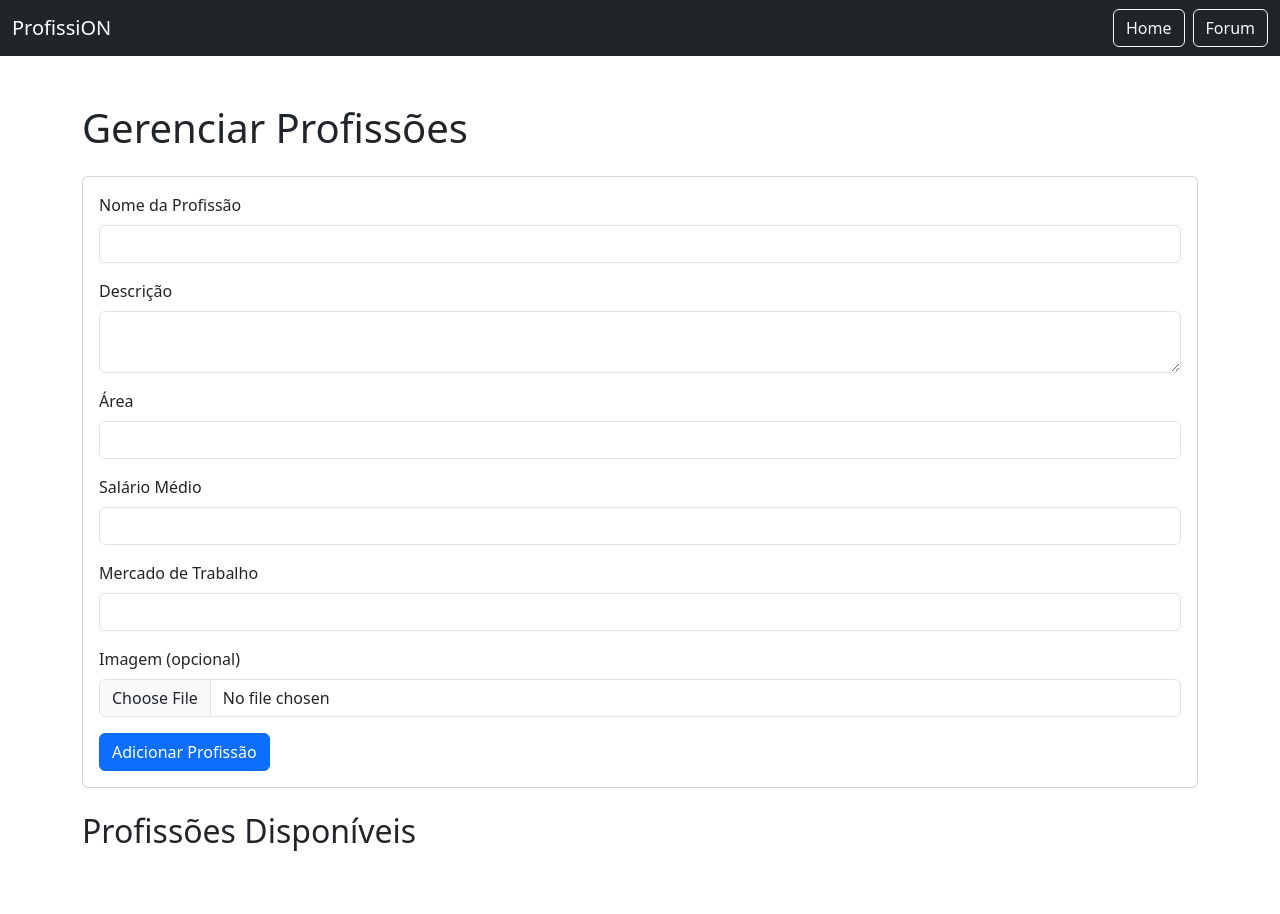
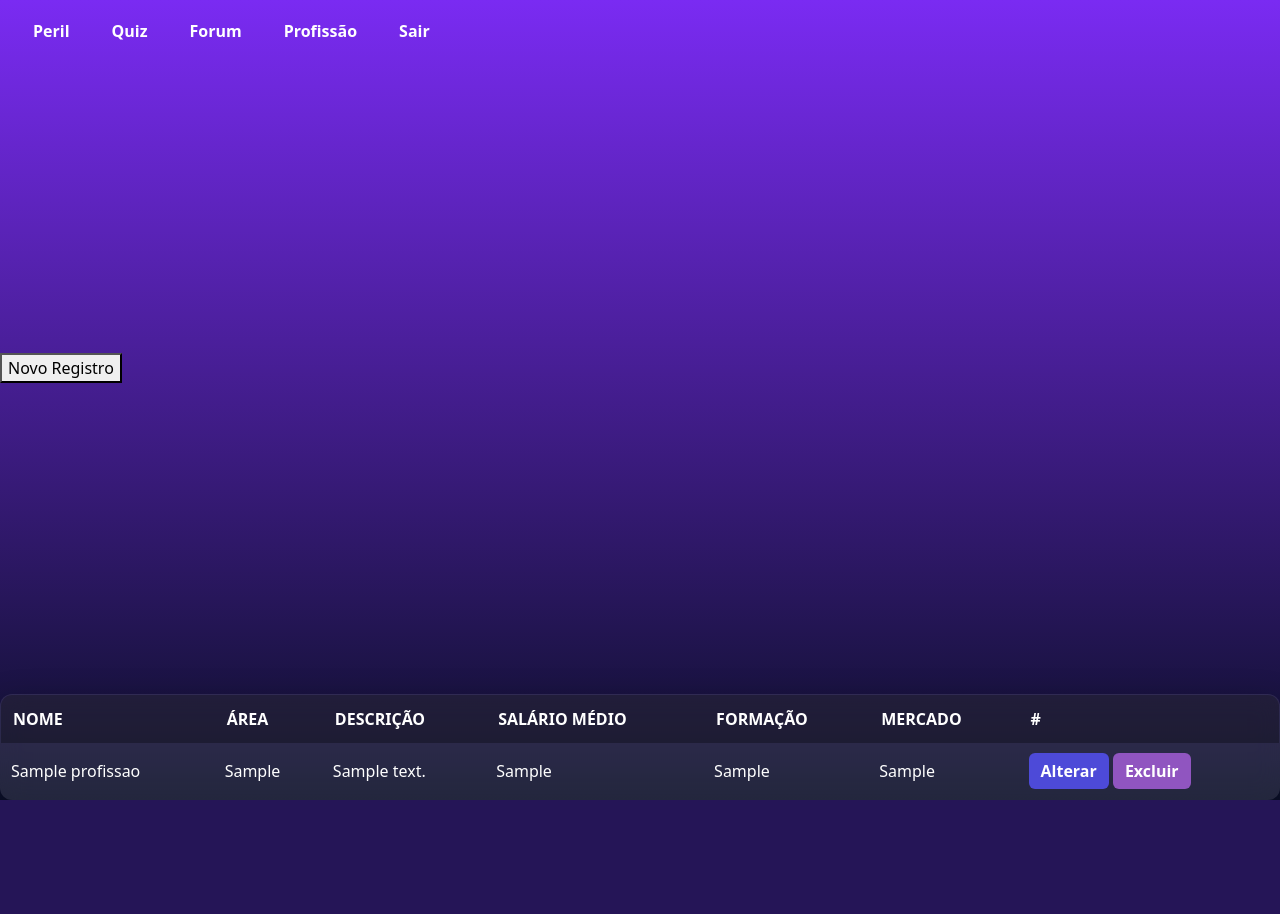
Before and after one commit to Isabelle-12/ProfissiON, a PHP site: page /html/profissao.html in a window 1280 px wide. After the commit the page ends 800 px from the top, so only its background shows below. Run offline with PHP 8.4, Linux system fonts and the light colour scheme; tables that the repository leaves empty or names only in its code hold one stand-in row (values such as "Sample post").

Commit message:
feat: add profession files (GET, create, delete); review required

```diff
--- a/css/profissao.css
+++ b/css/profissao.css
@@ -1,20 +1,106 @@
-.card-profissao {
-    margin-bottom: 20px;
+body {
+    min-height: 100vh;
+    background: linear-gradient(180deg, #7a2bf2, #0b0f27);
+    color: #fff;
+    display: flex;
+    flex-direction: column;
+    justify-content: space-between;
+    overflow-x: hidden;
 }
 
-.card-profissao .card-body {
-    height: 100%;
+/* === NAVBAR === */
+
+.card{
+    background: rgba(255, 255, 255, 0.1);
+    backdrop-filter: blur(15px);
+    -webkit-backdrop-filter: blur(15px);
+    border: 1px solid rgba(255, 255, 255, 0.2);
+    box-shadow: 0 8px 32px rgba(0, 0, 0, 0.25);
+    color: #fff;
 }
 
-.card-profissao h5 {
+.navbar button {
+    display: flex;
+    background-color: transparent;
+    /* fundo transparente */
+    color: white;
+    /* cor do texto */
+    border: none;
+    /* sem borda */
+    padding: 8px 18px;
+    margin: 3px;
+    font-weight: 600;
+    cursor: pointer;
+    transition: all 0.3s ease;
+    gap: 10px;
+
+}
+
+/* Efeito hover */
+.navbar button:hover {
+    color: #0b0f27;
+    transform: scale(1.05);
+    /* leve aumento */
+}
+
+/* Remove o estilo padrão do botão */
+.navbar button:focus {
+    outline: none;
+    box-shadow: none;
+}
+/* === TABELA ESTILO GLASSMORPHISM === */
+.tabela-profissao {
+    width: 100%;
+    border-collapse: collapse;
+    border-radius: 12px;
+    overflow: hidden;
+    margin-top: 20px;
+
+    /* mesmo estilo do .card */
+    background: rgba(255, 255, 255, 0.1);
+    backdrop-filter: blur(12px);
+    -webkit-backdrop-filter: blur(12px);
+    border: 1px solid rgba(255, 255, 255, 0.25);
+    box-shadow: 0 8px 32px rgba(0, 0, 0, 0.25);
+    color: #fff;
+}
+
+.tabela-profissao th {
+    background: rgba(0, 0, 0, 0.3);
+    padding: 12px;
+    text-transform: uppercase;
+}
+
+.tabela-profissao td {
+    padding: 10px;
+}
+
+.tabela-profissao tbody tr:hover {
+    background: rgba(255, 255, 255, 0.15);
+    cursor: pointer;
+    transition: 0.2s;
+}
+
+/* Botões da tabela */
+.btn-acao {
+    padding: 6px 12px;
+    border-radius: 6px;
+    border: none;
+    cursor: pointer;
+    transition: 0.3s;
     font-weight: bold;
 }
 
-.card-profissao p {
-    font-size: 0.9rem;
+.btn-alterar {
+    background: #4d4ad8;
+    color: #ffffff;
 }
 
-.card-img-top {
-    max-height: 200px;
-    object-fit: cover;
+.btn-excluir {
+    background: #9055c0;
+    color: #fff;
 }
+
+.btn-acao:hover {
+    transform: scale(1.05);
+}
--- a/html/cadastro.html
+++ b/html/cadastro.html
@@ -12,7 +12,7 @@
 
 <body>
 
-    <div class="card mx-auto" style="width:800px; height: 480px; margin-top: 100px;" class="card">
+    <div class="card mx-auto" style="width:800px; height: 530px; margin-top: 100px;" class="card">
         <div class="card-body d-flex">
             <div>
                 <div class="flex-fill me-3 d-flex align-items-center" style="margin-top: 0px;">
@@ -64,6 +64,9 @@
     <script src="https://cdn.jsdelivr.net/npm/bootstrap@5.3.8/dist/js/bootstrap.bundle.min.js"
         integrity="sha384-FKyoEForCGlyvwx9Hj09JcYn3nv7wiPVlz7YYwJrWVcXK/BmnVDxM+D2scQbITxI"
         crossorigin="anonymous"></script>
+
+
+
 </body>
 
 </html>
--- a/html/home_logado.html
+++ b/html/home_logado.html
@@ -22,6 +22,9 @@
                 </li>
                 <li class="nav-item">
                     <button onclick="window.location.href='../html/forum.html'">Forum</button>
+                </li>
+                <li class="nav-item">
+                    <button onclick="window.location.href='../html/profissao.html'">Profissão</button>
                 </li>
                 <li class="nav-item">
                     <button id="sair">Sair</button>
--- a/html/profissao.html
+++ b/html/profissao.html
@@ -1,114 +1,41 @@
 <!DOCTYPE html>
-<html lang="pt-BR">
-
+<html lang="en">
 <head>
     <meta charset="UTF-8">
     <meta name="viewport" content="width=device-width, initial-scale=1.0">
-    <title>Profissões</title>
     <link rel="stylesheet" href="../css/profissao.css">
+    <title>Profissao</title>
     <link href="https://cdn.jsdelivr.net/npm/bootstrap@5.3.3/dist/css/bootstrap.min.css" rel="stylesheet">
 </head>
+<body>
+    <nav class="navbar navbar-expand-sm ">
+        <div class="container-fluid">
+            <ul class="navbar-nav">
+                <li class="nav-item">
+                    <button onclick="window.location.href='../html/perfil_usuario.html'">Peril</button>
+                </li>
+                <li class="nav-item">
+                    <button onclick="window.location.href='../html/quiz.html'">Quiz</button>
+                </li>
+                <li class="nav-item">
+                    <button onclick="window.location.href='../html/forum.html'">Forum</button>
+                </li>
+                <li class="nav-item">
+                    <button onclick="window.location.href='../html/profissao.html'">Profissão</button>
+                </li>
+                <li class="nav-item">
+                    <button id="sair">Sair</button>
+                </li>
 
-<body>
-
-    <nav class="navbar navbar-expand-lg navbar-dark bg-dark">
-        <div class="container-fluid">
-            <a class="navbar-brand" href="home.html">ProfissiON</a>
-            <div class="d-flex">
-                <a href="home.html" class="btn btn-outline-light me-2">Home</a>
-                <a href="forum.html" class="btn btn-outline-light">Forum</a>
-            </div>
+            </ul>
         </div>
     </nav>
-
-    <div class="container my-5">
-        <h1 class="mb-4">Gerenciar Profissões</h1>
-
-        <div class="card mb-4">
-            <div class="card-body">
-                <form id="form-profissao">
-                    <div class="mb-3">
-                        <label for="nome_profissao" class="form-label">Nome da Profissão</label>
-                        <input type="text" class="form-control" id="nome_profissao" required>
-                    </div>
-                    <div class="mb-3">
-                        <label for="descricao" class="form-label">Descrição</label>
-                        <textarea class="form-control" id="descricao" rows="2" required></textarea>
-                    </div>
-                    <div class="mb-3">
-                        <label for="area" class="form-label">Área</label>
-                        <input type="text" class="form-control" id="area" required>
-                    </div>
-                    <div class="mb-3">
-                        <label for="salario_medio" class="form-label">Salário Médio</label>
-                        <input type="text" class="form-control" id="salario_medio" required>
-                    </div>
-                    <div class="mb-3">
-                        <label for="mercado_trabalho" class="form-label">Mercado de Trabalho</label>
-                        <input type="text" class="form-control" id="mercado_trabalho" required>
-                    </div>
-                    <div class="mb-3">
-                        <label for="imagem" class="form-label">Imagem (opcional)</label>
-                        <input type="file" class="form-control" id="imagem" accept="image/*">
-                    </div>
-                    <button type="submit" class="btn btn-primary">Adicionar Profissão</button>
-                </form>
-            </div>
-        </div>
-
-        <h2 class="mb-3">Profissões Disponíveis</h2>
-        <div class="row" id="cards-profissoes"></div>
-
-        <div class="modal fade" id="editModal" tabindex="-1" aria-hidden="true">
-            <div class="modal-dialog">
-                <div class="modal-content">
-                    <div class="modal-header">
-                        <h5 class="modal-title">Editar Profissão</h5>
-                        <button type="button" class="btn-close" data-bs-dismiss="modal"></button>
-                    </div>
-                    <div class="modal-body">
-                        <form id="form-edit-profissao">
-                            <input type="hidden" id="edit-profissao-id">
-                            <div class="mb-3">
-                                <label for="edit-nome" class="form-label">Nome da Profissão</label>
-                                <input type="text" class="form-control" id="edit-nome" required>
-                            </div>
-                            <div class="mb-3">
-                                <label for="edit-descricao" class="form-label">Descrição</label>
-                                <textarea class="form-control" id="edit-descricao" rows="2" required></textarea>
-                            </div>
-                            <div class="mb-3">
-                                <label for="edit-area" class="form-label">Área</label>
-                                <input type="text" class="form-control" id="edit-area" required>
-                            </div>
-                            <div class="mb-3">
-                                <label for="edit-salario" class="form-label">Salário Médio</label>
-                                <input type="text" class="form-control" id="edit-salario" required>
-                            </div>
-                            <div class="mb-3">
-                                <label for="edit-mercado" class="form-label">Mercado de Trabalho</label>
-                                <input type="text" class="form-control" id="edit-mercado" required>
-                            </div>
-                            <div class="mb-3">
-                                <label for="edit-imagem" class="form-label">Alterar Imagem (opcional)</label>
-                                <input type="file" class="form-control" id="edit-imagem" accept="image/*">
-                            </div>
-                            <div class="modal-footer">
-                                <button type="button" class="btn btn-secondary"
-                                    data-bs-dismiss="modal">Cancelar</button>
-                                <button type="submit" class="btn btn-primary">Salvar Alterações</button>
-                            </div>
-                        </form>
-                    </div>
-                </div>
-            </div>
-        </div>
+    <div>
+        <div><button id="novo">Novo Registro</button></div>
 
     </div>
-    <script src="../js/valida_sessao.js"></script>
+    <div id="lista"></div>
+    <script src="../js/profissao_lista.js"></script>
     <script src="https://cdn.jsdelivr.net/npm/bootstrap@5.3.3/dist/js/bootstrap.bundle.min.js"></script>
-    <script src="../js/profissao.js"></script>
-
 </body>
-
 </html>
--- a/js/profission_create.js
+++ b/js/profission_create.js
@@ -3,7 +3,7 @@ document.addEventListener("DOMContentLoaded", () => {
 });
 
 document.getElementById("cadastrar").addEventListener(
-    "click", function () {
+    "click",  () => {
         cadastro();
     }
 );
@@ -26,7 +26,7 @@ async function cadastro() {
         const resposta = await retorno.json();
         if (resposta.status == "Ok") {
             alert("Sucesso!" + resposta.mensagem);
-            window.location.href = "../html/home_logado.html";
+            window.location.href = "../html/Login.html";
         } else {
             alert("Erro!" + resposta.mensagem);
         }
--- /dev/null
+++ b/php/profissao_get.php
@@ -0,0 +1,40 @@
+<?php
+    include_once('conexao.php');
+    $retorno = [
+        'status'    => '',
+        'mensagem'  => '',
+        'data'      => []
+    ];
+
+    if(isset($_GET['id_profissao'])){
+        $stm = $conexao-> prepare("SELECT * FROM profissao where id_profissao = ?");
+        $stmt->bind_param("i",$_GET['id_profissao']);
+    }else{
+        $stmt = $conexao-> prepare("SELECT * FROM profissao");
+    }
+
+    $stmt->execute();
+    $resultado = $stmt->get_result();
+
+    $tabela= [];
+    if($resultado -> num_rows >0){
+        while($linha = $resultado -> fetch_assoc()){
+            $tabela[] = $linha;
+        }
+        $retorno = [
+            'status'    => 'Ok',
+            'mensagem'  => 'Sucesso, registro encontrado.',
+            'data'      => $tabela
+        ];
+    }else{
+        $retorno = [
+            'status'    => 'No',
+            'mensagem'  => 'Não há registros.',
+            'data'      => $tabela
+        ];
+    }
+
+    $stmt -> close();
+    $conexao -> close();
+    header("Content-Type: application/json; charset=utf-8");
+    echo json_encode($retorno);
```
Also changed, not shown: html/profissao_alterar.html (added, +79 -0 lines), html/profissao_novo.html (added, +81 -0 lines), js/profissao_lista.js (added, +67 -0 lines), js/profissao_novo.js (added, +37 -0 lines), php/profissao_excluir.php (added, +37 -0 lines), php/profissao_novo.php (added, +37 -0 lines), php/valida_sessao.php (+11 -7 lines), php/profissao_alterar.php (added).
